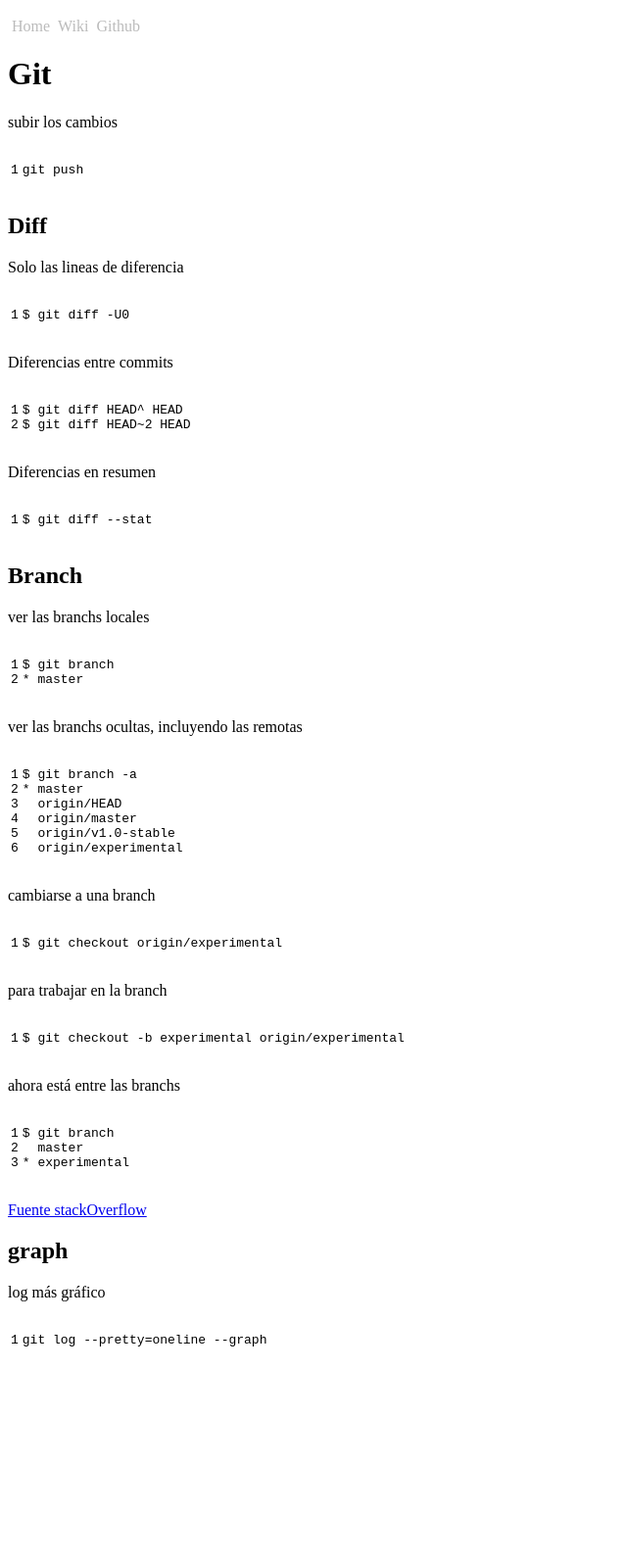
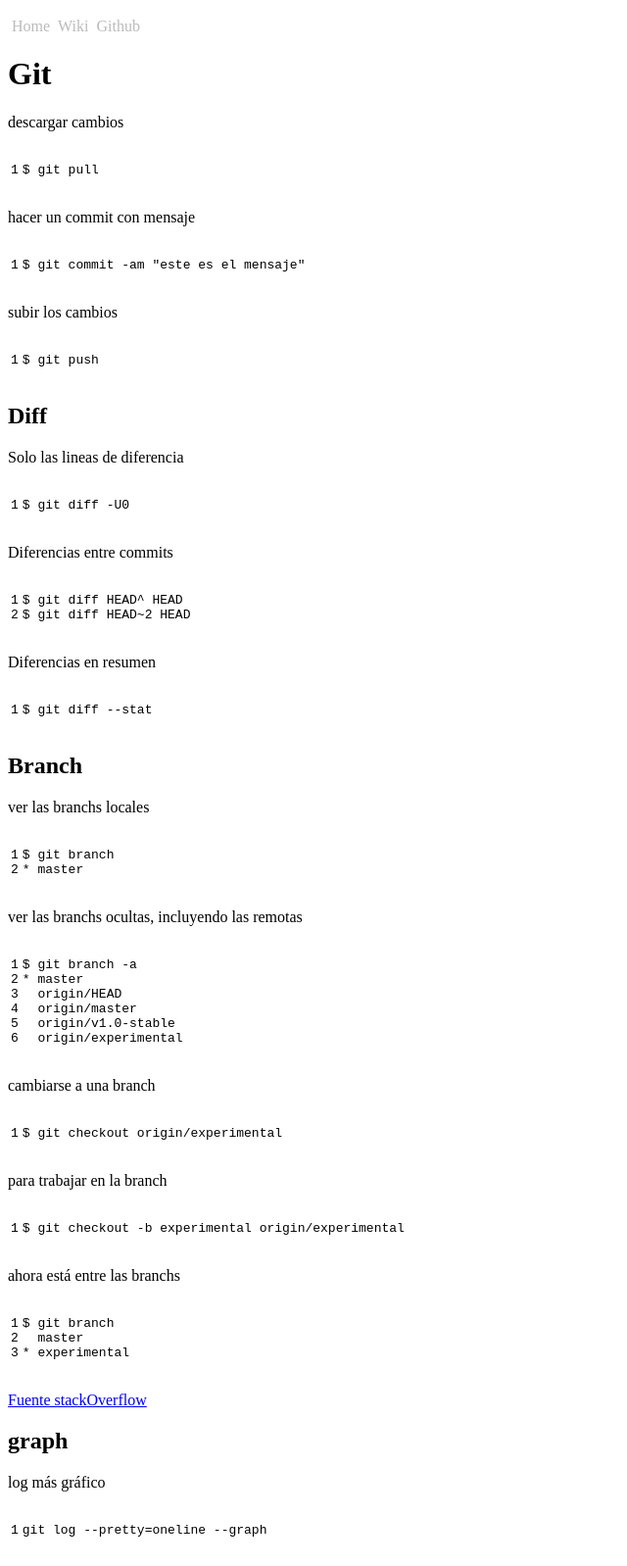
Before and after one commit to pixelmuerto/pixelmuerto.github.com, a Jekyll site: the page built from wiki/Git.md, in a window 1280 px wide. Shown: the whole page at 98% size, without its empty margins (0-640 px from the left). Built offline with Jekyll 4.4.1, drawn with Linux system fonts in a browser that asks for light colours; Markdown is read by kramdown in place of the engine named in the settings; before the commit the page ends 1404 px from its top, so only the background shows below that.

Commit message:
mas de git

```diff
--- a/_includes/gitDiffStat.markdown
+++ b/_includes/gitDiffStat.markdown
@@ -1,2 +1 @@
- wiki/Git.md                    |   17 ++++++++++++++++-
- wiki/joomla.md                 |    8 ++++++++
+ wiki/Git.md                    |   28 ++++++++++++++++++++++++++--
--- a/wiki/Git.md
+++ b/wiki/Git.md
@@ -2,8 +2,17 @@
 layout: default
 title : Git
 ---
+descargar cambios
+
+	$ git pull
+
+hacer un commit con mensaje
+
+	$ git commit -am "este es el mensaje"
+
 subir los cambios
-`git push`
+
+	$ git push
 
 ## Diff
 
```
